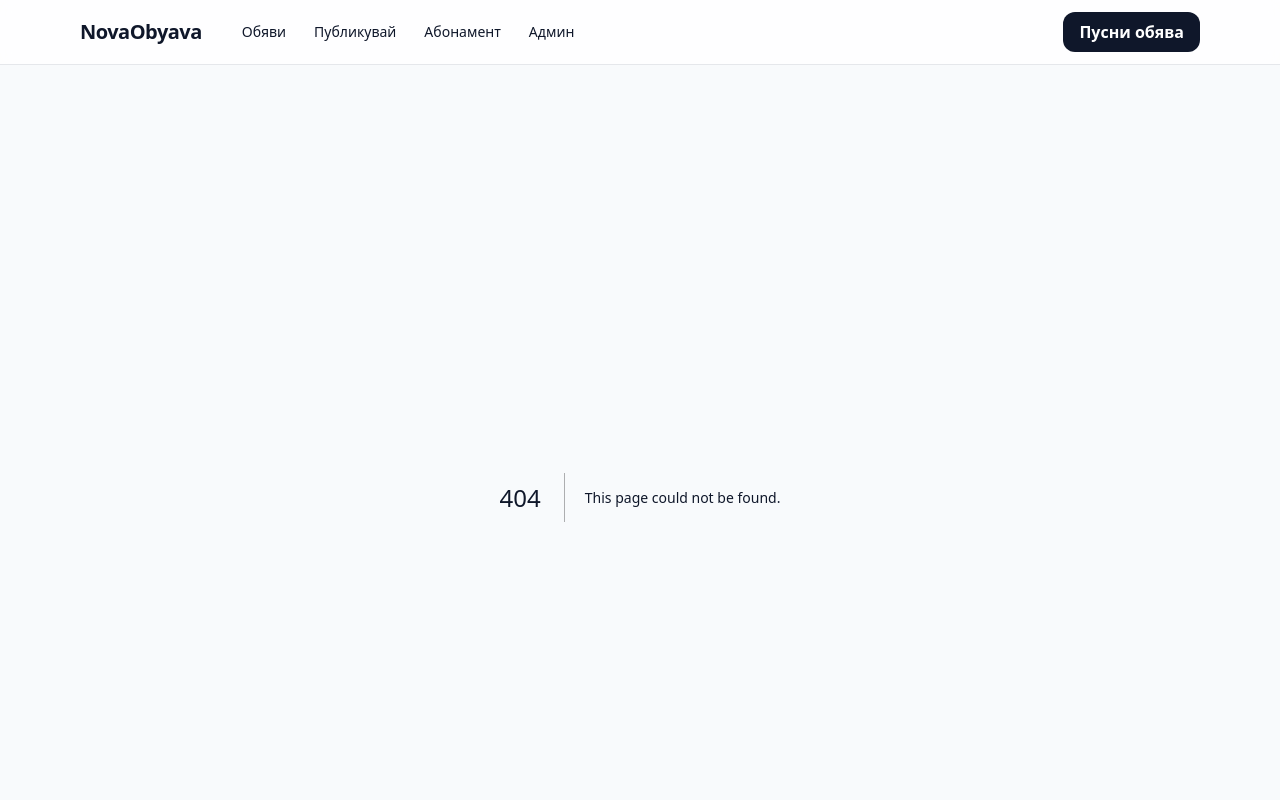
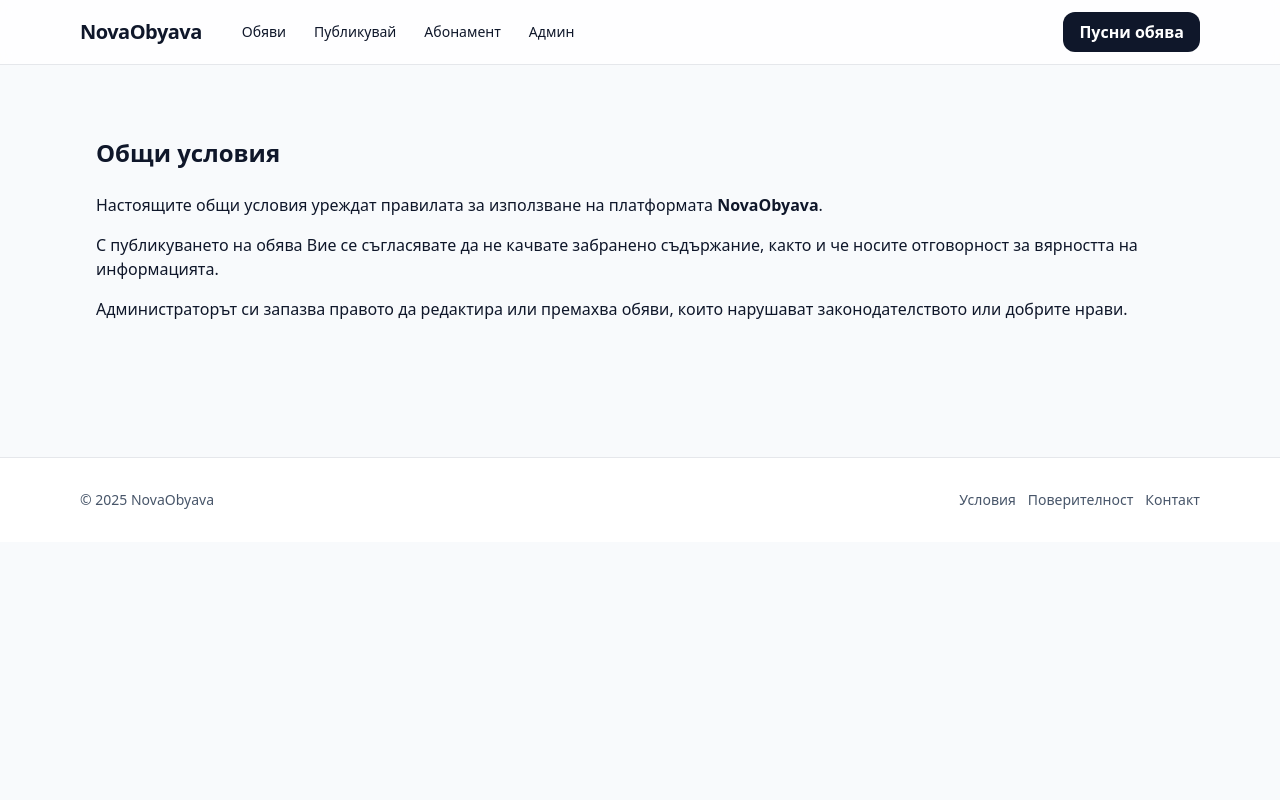
Before and after one commit to Love4e/newobqva, a Next.js app: page /terms in a window 1280 px wide. Before the commit this address had no page. Shown: the top 800 px of the page. Built offline with nearby package versions, Linux system fonts and the light colour scheme.

Commit message:
Create page.tsx

```diff
--- /dev/null
+++ b/app/terms/page.tsx
@@ -0,0 +1,18 @@
+export default function TermsPage() {
+  return (
+    <main className="container mx-auto py-10 px-4">
+      <h1 className="text-2xl font-bold mb-6">Общи условия</h1>
+      <p className="mb-4">
+        Настоящите общи условия уреждат правилата за използване на платформата <b>NovaObyava</b>.
+      </p>
+      <p className="mb-4">
+        С публикуването на обява Вие се съгласявате да не качвате забранено съдържание,
+        както и че носите отговорност за вярността на информацията.
+      </p>
+      <p>
+        Администраторът си запазва правото да редактира или премахва обяви,
+        които нарушават законодателството или добрите нрави.
+      </p>
+    </main>
+  );
+}
```
